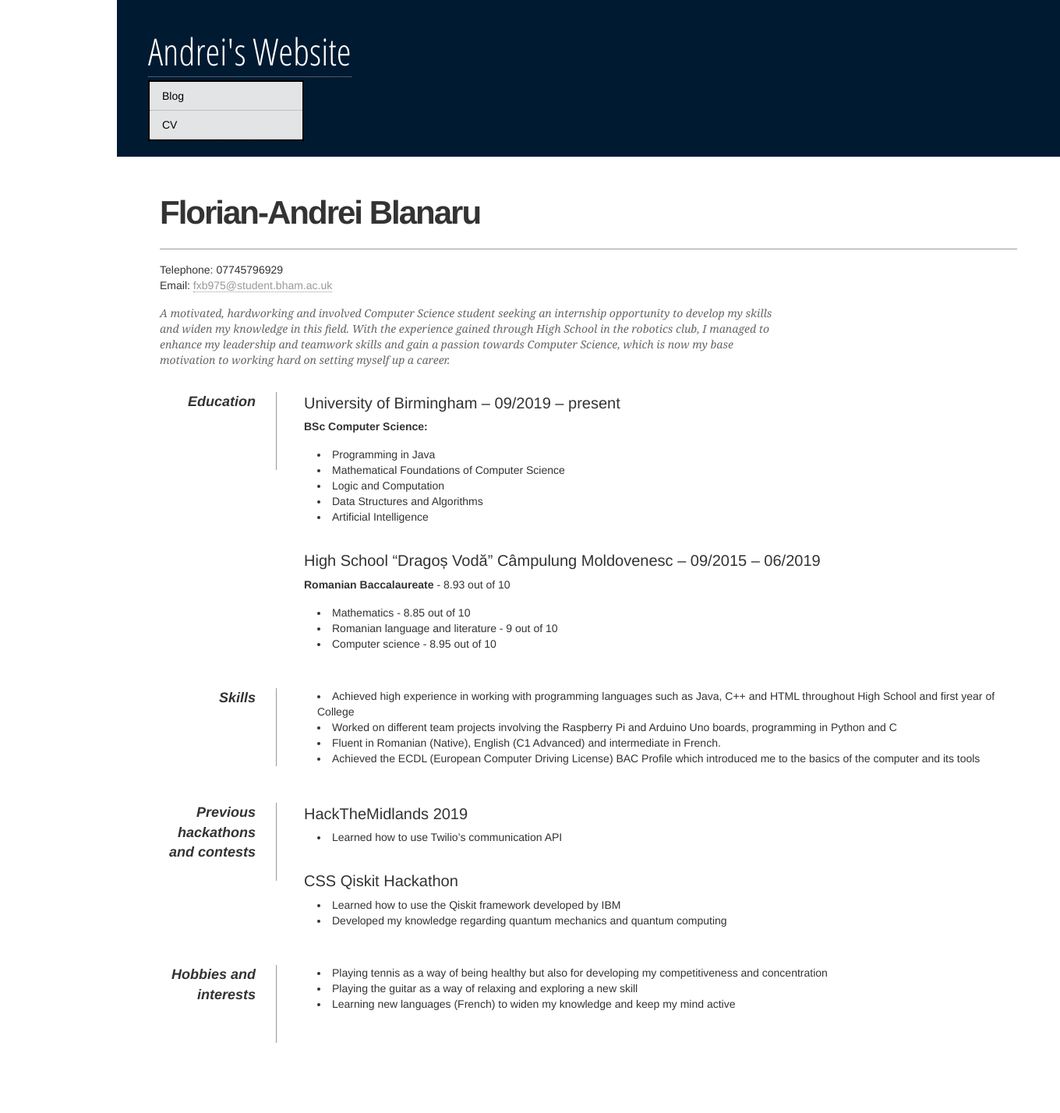
After one commit to BlaNaoZ/my-first-blog, a Django app: page /cv in a window 1360 px wide. The commit adds this page. Shown: the whole page at 78% size. Run offline with Django 3.2, Linux system fonts and the light colour scheme; some libraries are stand-ins or nearby versions.

Commit message:
Last commit, added CV page

```diff
--- a/blog/static/css/blog.css
+++ b/blog/static/css/blog.css
@@ -1,14 +1,14 @@
 h1 a, h2 a {
-    color: #C25100;
-    font-family: 'Lobster';
+    color: #001A31;
+    font-family: 'Open Sans Condensed';
  }
 
- body {
+body {
     padding-left: 150px;
  }
 
- .page-header {
-    background-color: #C25100;
+.page-header {
+    background-color: #001A31;
     margin-top: 0;
     padding: 20px 20px 20px 40px;
 }
@@ -44,3 +44,121 @@ h1, h2, h3, h4 {
 .post h2 a, .post h2 a:visited {
     color: #000000;
 }
+
+ul {
+    list-style-type: none;
+    margin: 0;
+    padding: 0;
+    width: 200px;
+    background-color:  #E3E4E5;
+    border-style: solid;
+    border-color: black;
+    border-width: 2px;
+}
+
+li a {
+    display: block;
+    color: black;
+    padding: 8px 16px;
+    text-decoration: none;
+}
+
+li a:hover {
+    background-color: #083D6B;
+    color: #5CA1DD;
+  }
+
+/* The styles for the cv.html file */
+
+.cvbody {
+    font: 16px Helvetica, Sans-Serif;
+    line-height: 24px;
+    background: url(images/noise.jpg);
+}
+
+.clear {
+    clear: both;
+}
+#page-wrap {
+    width: 1100px;
+    margin: 20px auto 40px;
+}
+#pic {
+    float: right;
+    margin: -30px 0 0 0;
+}
+
+.cvh1 {
+    margin: 0 0 16px 0;
+    padding: 0 0 16px 0;
+    font-size: 42px;
+    font-weight: bold;
+    letter-spacing: -2px;
+    border-bottom: 1px solid #999;
+}
+
+.cvh2 {
+    font-size: 20px;
+    margin: 0 0 6px 0;
+    position: relative;
+}
+
+.cvh2 span {
+    position: absolute;
+    bottom: 0; right: 0;
+    font-style: italic;
+    font-family: Georgia, Serif;
+    font-size: 16px;
+    color: #999;
+    font-weight: normal;
+}
+
+p {
+    margin: 0 0 16px 0;
+}
+a {
+    color: #999;
+    text-decoration: none;
+    border-bottom: 1px dotted #999;
+}
+
+a:hover {
+    border-bottom-style: solid;
+    color: black;
+}
+
+.cvul {
+    margin: 0 0 32px 17px;
+}
+
+#objective {
+    width: 800px;
+    float: left;
+}
+
+#objective p {
+    font-family: Georgia, Serif;
+    font-style: italic;
+    color: #666;
+}
+
+dt {
+    font-style: italic;
+    font-weight: bold;
+    font-size: 18px;
+    text-align: right;
+    padding: 0 26px 0 0;
+    width: 150px; float: left;
+    height: 100px;
+    border-right: 1px solid #999;
+}
+dd {
+    width: 915px;
+    float: right;
+}
+
+dd.clear {
+    float: none;
+    margin: 0;
+    height: 15px;
+}
--- /dev/null
+++ b/blog/templates/blog/cv.html
@@ -0,0 +1,128 @@
+{% load static %}
+<html>
+    <head>
+        <title>Andrei's Website</title>
+        <link rel="stylesheet" href="//maxcdn.bootstrapcdn.com/bootstrap/3.2.0/css/bootstrap.min.css">
+        <link rel="stylesheet" href="//maxcdn.bootstrapcdn.com/bootstrap/3.2.0/css/bootstrap-theme.min.css">
+        <link href="//fonts.googleapis.com/css?family=Lobster&subset=latin,latin-ext" rel="stylesheet" type="text/css">
+        <link href="https://fonts.googleapis.com/css2?family=Open+Sans+Condensed:wght@300&display=swap" rel="stylesheet">
+        <link rel="stylesheet" href="{% static 'css/blog.css' %}">
+    </head>
+    <body>
+        <div class="page-header">
+            {% if user.is_authenticated %}
+                <a href="{% url 'post_new' %}" class="top-menu"><span class="glyphicon glyphicon-plus"></span></a>
+            {% endif %}
+            <h1> <a href="/">Andrei's Website</a></h1>
+            <ul>
+                <li> <a href="{% url 'base' %}">Blog</a> </li>
+                <li> <a href="{% url 'cv' %}">CV</a> </li>
+            </ul>
+        </div>
+        <div class="content container">
+            <div class="row">
+                <div class="col-md-8">
+                    {% block content %}
+                    {% endblock %}
+                </div>
+            </div>
+        </div>
+
+        <div id="page-wrap">
+
+            <div id="contact-info" class="vcard">
+
+                <div class="cvh1">Florian-Andrei Blanaru</div>
+
+                <p>
+                    Telephone: <span class="tel">07745796929</span><br />
+                    Email: <a class="email" href="mailto:fxb975@student.bham.ac.uk">fxb975@student.bham.ac.uk</a>
+                </p>
+            </div>
+
+            <div id="objective">
+                <p>
+                    A motivated, hardworking and involved Computer Science student seeking an internship opportunity to
+                    develop my skills and widen my knowledge in this field.
+                    With the experience gained through High School in the robotics club,
+                    I managed to enhance my leadership and teamwork skills and gain a passion towards Computer Science,
+                    which is now my base motivation to working hard on setting myself up a career.
+                </p>
+            </div>
+
+            <div class="clear"></div>
+
+            <dl>
+                <dd class="clear"></dd>
+
+                <dt>Education</dt>
+                <dd>
+                    <div class="cvh2">University of Birmingham – 09/2019 – present</div>
+                    <p><strong>BSc Computer Science:</strong>
+                        <div class="cvul">
+                            <li>Programming in Java</li>
+                            <li>Mathematical Foundations of Computer Science</li>
+                            <li>Logic and Computation</li>
+                            <li>Data Structures and Algorithms</li>
+                            <li>Artificial Intelligence</li>
+                        </div>
+                    </p>
+                    <div class="cvh2">High School “Dragoș Vodă” Câmpulung Moldovenesc – 09/2015 – 06/2019</div>
+                    <p><strong>Romanian Baccalaureate </strong> - 8.93 out of 10
+                        <div class="cvul">
+                            <li>Mathematics - 8.85 out of 10</li>
+                            <li>Romanian language and literature - 9 out of 10</li>
+                            <li>Computer science - 8.95 out of 10</li>
+                        </div>
+                    </p>
+                </dd>
+
+                <dd class="clear"></dd>
+
+                <dt>Skills</dt>
+                <dd>
+                    <div class="cvul">
+                        <li> Achieved high experience in working with programming languages such as Java, C++ and HTML throughout
+                            High School and first year of College</li>
+                        <li>Worked on different team projects involving the Raspberry Pi and
+                            Arduino Uno boards, programming in Python and C</li>
+                        <li>Fluent in Romanian (Native), English (C1 Advanced) and intermediate in French.</li>
+                        <li>Achieved the ECDL (European Computer Driving License) BAC Profile which introduced
+                            me to the basics of the computer and its tools</li>
+                    </div>
+                </dd>
+
+                <dd class="clear"></dd>
+
+                <dt>Previous hackathons and contests</dt>
+                <dd>
+                    <div class="cvh2">HackTheMidlands 2019 </div>
+                    <div class="cvul">
+                        <li>Learned how to use Twilio’s communication API</li>
+                    </div>
+
+                    <div class="cvh2">CSS Qiskit Hackathon </div>
+                    <div class="cvul">
+                        <li>Learned how to use the Qiskit framework developed by IBM </li>
+                        <li>Developed my knowledge regarding quantum mechanics and quantum computing</li>
+                    </div>
+                </dd>
+
+                <dd class="clear"></dd>
+
+                <dt>Hobbies and interests</dt>
+                <dd><div class="cvul">
+                    <li>Playing tennis as a way of being healthy but also for developing my competitiveness and concentration</li>
+                    <li>Playing the guitar as a way of relaxing and exploring a new skill</li>
+                    <li>Learning new languages (French) to widen my knowledge and keep my mind active</li>
+                </div></dd>
+
+                <dd class="clear"></dd>
+                <dd class="clear"></dd>
+            </dl>
+
+            <div class="clear"></div>
+
+        </div>
+    </body>
+</html>
--- a/blog/urls.py
+++ b/blog/urls.py
@@ -6,4 +6,6 @@ urlpatterns = [
     path('post/<int:pk>/', views.post_detail, name='post_detail'),
     path('post/new/', views.post_new, name='post_new'),
     path('post/<int:pk>/edit/', views.post_edit, name='post_edit'),
+    path('cv', views.cv, name='cv'),
+    path('', views.base, name='base')
 ]
--- a/blog/views.py
+++ b/blog/views.py
@@ -41,3 +41,9 @@ def post_edit(request, pk):
     else:
         form = PostForm(instance=post)
     return render(request, 'blog/post_edit.html', {'form': form})
+
+def cv(request):
+    return render(request, 'blog/cv.html')
+
+def base(request):
+    return render(request, 'blog/base.html')
```
Also changed, not shown: blog/templates/blog/base.html (+7 -2 lines).
